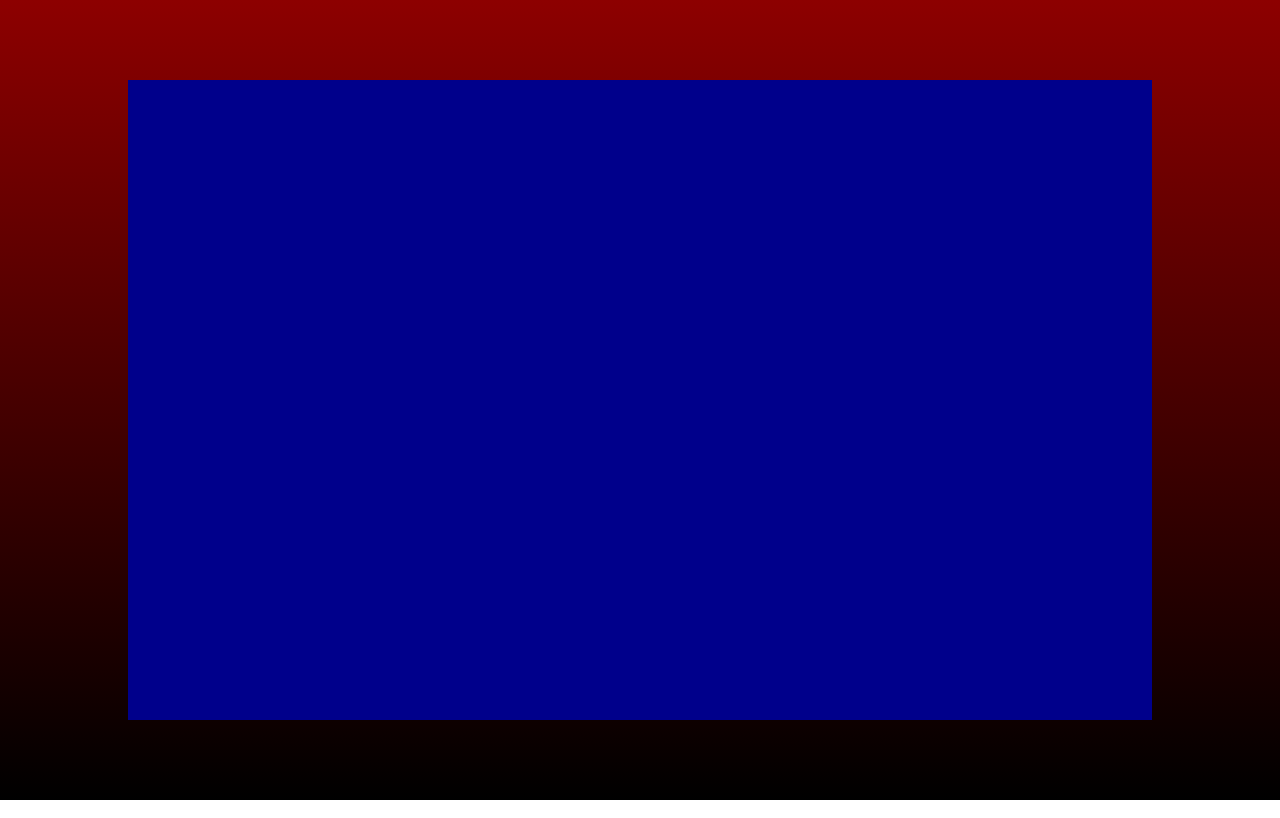
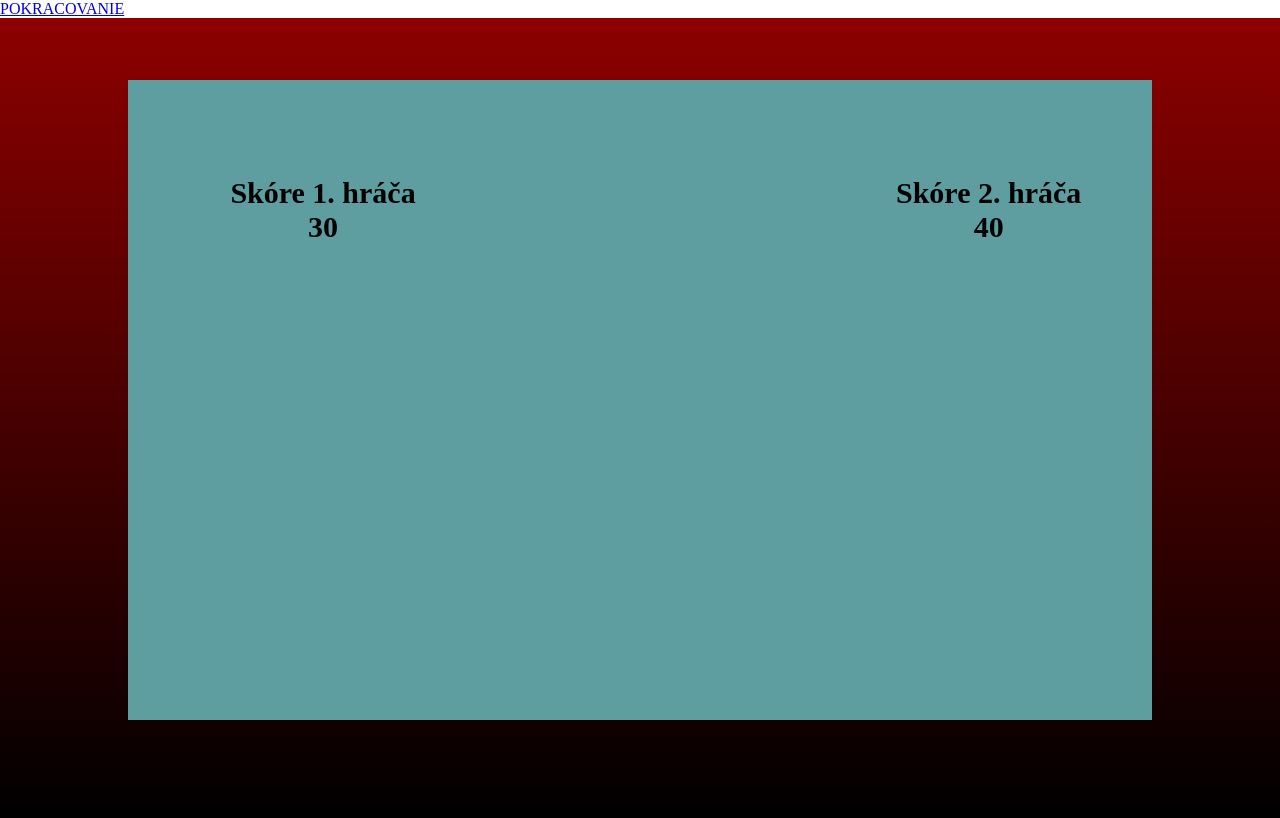
Before and after one commit to matejvalocky/javascript-HRA-david-setek, a plain HTML site: page index.html in a window 1280 px wide. Drawn offline with Linux system fonts and the light colour scheme.

Commit message:
pridanie celkoveho skore

```diff
--- a/index.html
+++ b/index.html
@@ -8,9 +8,19 @@
     <title>Document</title>
 </head>
 <body>
+    <a href="https://youtu.be/BYkdXk4-Z34?list=PLQ8x_VWW6Aku2x097IYBmRaQD0PPe8HBH">POKRACOVANIE</a>
     <div class="allPage">
         <div class="playground">
-
+            <!-- totalScore0 = prvy hrac -->
+            <div class="totalScore totalScore0">
+                <p id="name-0">Skóre 1. hráča</p>
+                <p id="totalScorePlayer-0">30</p>
+            </div>
+    	    <!-- totalScore1 = druhy hrac -->
+            <div class="totalScore totalScore1">
+                <p id="name-1">Skóre 2. hráča</p>
+                <p id="totalScorePlayer-1">40</p>
+            </div>
         </div>
     </div>
 </body>
--- a/scripts.js
+++ b/scripts.js
@@ -1,3 +1,5 @@
-// 58. Ovládni JavaScript - Hra v JavaScriptu nový projekt a stažení obrázků kostky
+//58. Ovládni JavaScript - Hra v JavaScriptu nový projekt a stažení obrázků kostky
 
-// 59. Ovládni JavaScript - Hra v JavaScriptu: pozadí linear gradient a hrací plocha
+//59. Ovládni JavaScript - Hra v JavaScriptu: pozadí linear gradient a hrací plocha
+
+//60. Ovládni JavaScript - Hra v JavaScriptu: přidání celkového skóre
--- a/styles.css
+++ b/styles.css
@@ -17,9 +17,38 @@
 .playground{
     width: 80%;
     height: 80%;
-    background-color: darkblue;
+    background-color: cadetblue;
     position: absolute;
     top: 10%;
     left: 10%;
 
 }
+
+
+
+/* TOTAL SCORE */
+
+.totalScore{
+    font-size: 30px;
+    color: black;
+    font-weight: bold;   /* 700 = TO ISTE */
+}
+
+
+.totalScore p:nth-of-type(2){
+    font-size: 40;
+    text-align: center;
+
+}
+
+.totalScore0 {
+    position: absolute;
+    top: 15%;
+    left: 10%;
+}
+
+.totalScore1{
+    position: absolute;
+    top: 15%;
+    left: 75%;
+}
```
